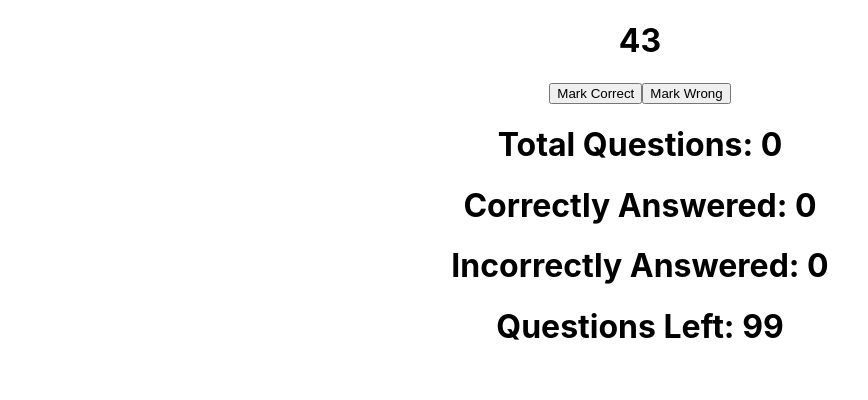
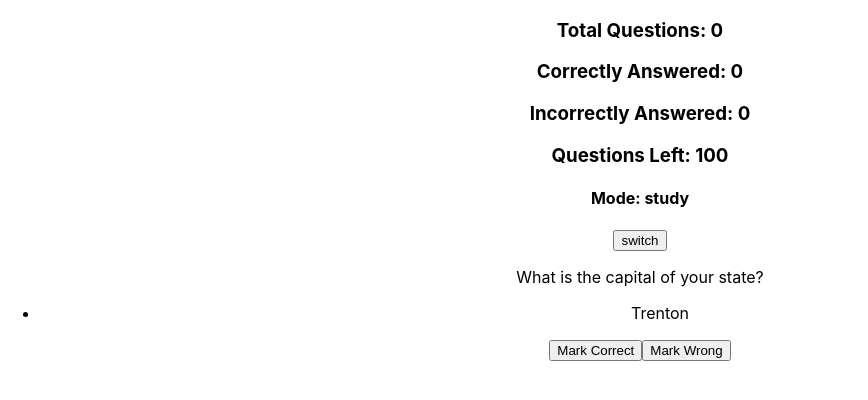
Before and after one commit to sofiakatzman/NaturalizationStudyGuide, a React (Create React App) app: page / in a window 1280 px wide. Shown: the top 400 px of the page, without its empty margins (0-868 px from the left). Built offline with nearby package versions, Linux system fonts and the light colour scheme.

Commit message:
add logic for seperate modes - study / quiz

```diff
--- a/src/App.js
+++ b/src/App.js
@@ -1,10 +1,11 @@
-import { useState } from 'react';
-import './App.css';
+import { useState } from 'react'
+import './App.css'
+import questionsData from "./data/DATA"
 
 /* -------------------------------------------------------------------
 
   This is my Naturalization Study Guide!
-    * Data Points To Calculate For:
+    ✓ Data Points To Calculate For:
       There are a total of X questions.
       I have answered X questions.
       I have gotten X questions correct.
@@ -28,8 +29,9 @@ function App() {
   const [correct, setCorrect] = useState([])
   const [wrong, setWrong] = useState([])
   const [index, setIndex] = useState(getRandomInt())
+  const [mode, setMode] = useState("study")
 
-
+  // console.log(questionsData)
   function getRandomInt() {
     let min = Math.ceil(0);
     let max = Math.floor(99);
@@ -62,25 +64,67 @@ function App() {
     setAnswered([...answered, index])
   }
 
-  if(answered.length < 99)return (
-    <div className="App">
-      <h1>{index}</h1>
+  function switchMode(){
+    mode === "study" ? setMode("quiz") : setMode("study")
+  }
 
-      <button onClick={()=> markCorrect()}>Mark Correct</button>
-      <button onClick={()=> markWrong()}>Mark Wrong</button>
-      <h1>Total Questions: {answered.length}</h1>
-      <h1>Correctly Answered: {correct.length}</h1>
-      <h1>Incorrectly Answered: {wrong.length}</h1>
-      <h1>Questions Left: {99 - answered.length}</h1>
+  // listen for quiz mode to interject once enough questions are answered
+  console.log(correct.length)
+  console.log(mode)
 
-    </div>
-  );
-
-  if(answered.length == 99)return(
+  if(answered.length == questionsData.length)return(
     <div>
       <h1>You've answered all the questions!</h1>
     </div>
   )
+
+  if(mode == "quiz" && correct.length == 6)return(
+    <div>
+      <h1>Well done! You've passed.</h1>
+    </div>
+  )
+
+  if(mode == "quiz" && answered.length == 10)return(
+    <div>
+      <h1>Oh no! You failed</h1>
+    </div>
+  )
+
+  if(answered.length < questionsData.length)return(
+    <div className="App">
+      {/* score */}
+      <div className="score">
+        <h3>Total Questions: {answered.length}</h3>
+        <h3>Correctly Answered: {correct.length}</h3>
+        <h3>Incorrectly Answered: {wrong.length}</h3>
+        <h3>Questions Left: {questionsData.length - answered.length}</h3>
+
+        {/* mode  */}
+        <div className="mode">
+          <h4>Mode: {mode}</h4>
+          <button onClick={switchMode}>switch</button>
+        </div>
+
+      </div>
+
+      {/* question card */}
+      <div className="question-card">
+        <p>{questionsData[index].question}</p>
+      </div>
+
+      {/* answer card  */}
+      <div className="answer-card">
+        <ul>
+          {questionsData[index].answer.map((answer, idx) => (
+            <li key={idx}>{answer}</li>
+          ))}
+        </ul>
+        <button onClick={()=> markCorrect()}>Mark Correct</button>
+        <button onClick={()=> markWrong()}>Mark Wrong</button>
+      </div>
+    </div>
+  )
+
 }
 
 export default App;
```
